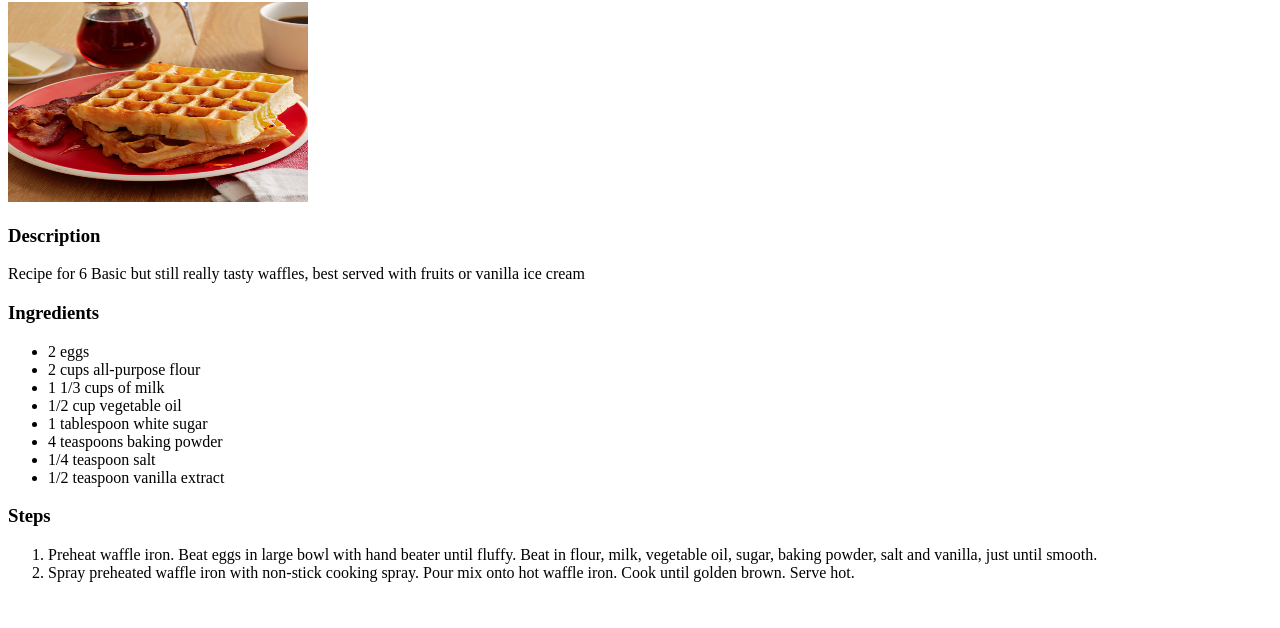
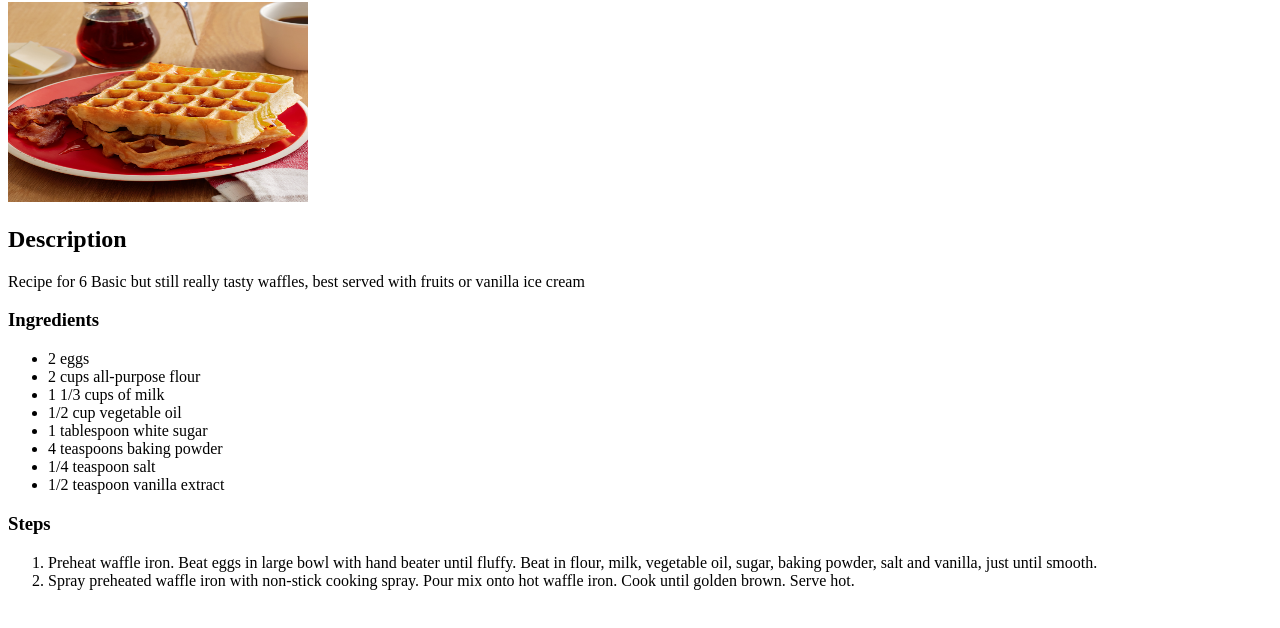
Before and after one commit to StasisOfRhythm/odin-recipes, a plain HTML site: page recipes/waffles.html in a window 1280 px wide. Shown: the part 78-706 px from the top of the page. Drawn offline with Linux system fonts and the light colour scheme.

Commit message:
Fix small formatting error in waffles.html

```diff
--- a/recipes/waffles.html
+++ b/recipes/waffles.html
@@ -9,7 +9,7 @@
     <body>
         <h1>Waffles </h1>
         <img src="../img/waffles.jpeg" width="300" height="200" alt="Finished Waffles">
-        <h3>Description </h3>
+        <h2>Description </h3>
         <p>Recipe for 6 Basic but still really tasty waffles, best served with
            fruits or vanilla ice cream </p>
         <h3>Ingredients</h3>
```
